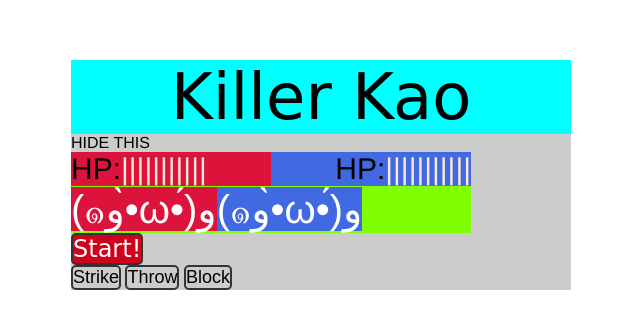
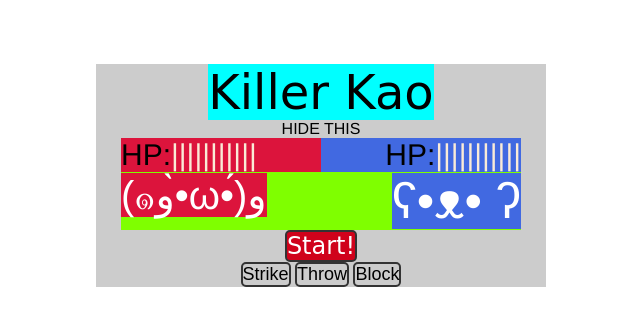
Before and after one commit to catcarbonell/killerkao, a plain HTML site: page index.html in a window 1280 px wide. Shown: the part 225-554 px from the top of the page, without its empty margins (319-959 px from the left). Drawn offline with Linux system fonts and the light colour scheme; a web font is replaced by a local one.

Commit message:
Figured out how to make the Bear and their HP bar stay to the right

```diff
--- a/css/style.css
+++ b/css/style.css
@@ -37,16 +37,23 @@ h1 {
 }
 
 /* <MAIN> */
+
 main {
     background-color: #ccc;
-    min-width: 500px;
-    max-width: 800px;
+
+    min-width: 450px;
+    max-width: 1200px;
+
+    display: flex;
+    flex-direction: column;
+    align-items: center;
+    justify-content: center;
 }
 
 /* <HEADER> */
 
 #title { /* BEFORE */
-font-size: 4em;
+font-size: 3em;
 background-color: aqua;
 text-align: center;
 }
@@ -73,29 +80,7 @@ button {
 /* - <BUTTON> #THROW </BUTTON> -*/
 /* - <BUTTON> #BLOCK </BUTTON> -*/
 
-/* <DIV> - #ARENA - </DIV> */
 
-#arena-section {
-    background-color: chartreuse;
-    width: 400px;
-    display: flex;
-    flex-flow: row nowrap;
-}
-
-/* <DIV> - .CHARACTER - </DIV> */
-.character {
-    font-size: 40px;
-}
-
-#player-body {
-    background-color: crimson;
-    color: #fff;
-}
-
-#bear-body{
-    background-color: royalblue;
-    color: #fff;
-}
 
 
 
@@ -128,3 +113,42 @@ button {
 #bear-hp {
     color: antiquewhite;
 }
+
+
+
+
+
+/* <DIV> - #ARENA - </DIV> */
+
+#arena-section {
+    background-color: chartreuse;
+    width: 400px;
+    display: flex;
+    flex-flow: row nowrap;
+}
+
+/* <DIV> - .CHARACTER - </DIV> */
+
+.character {
+    font-size: 40px;
+    width: 500px;
+}
+
+/* PLAYER-CONTAINER (๑و•̀ω•́)و */
+
+#player-body {
+    background-color: crimson;
+    color: #fff;
+
+}
+
+/* BEAR-CONTAINER ʕ•ᴥ•  ʔ */
+#bear {
+    text-align: right;
+}
+
+#bear-body {
+    background-color: royalblue;
+    color: #fff;
+    font-size: 50px;
+}
--- a/index.html
+++ b/index.html
@@ -44,7 +44,7 @@
 
             <!-- BEAR CONTAINER -->
             <div id="bear" class="character">
-                <span id="bear-body"> (๑و•̀ω•́)و <!--ʕ•ᴥ•  ʔ--></span>
+                <span id="bear-body"> ʕ•ᴥ•  ʔ</span>
             </div>
 
         </div>
--- a/js/app.js
+++ b/js/app.js
@@ -1 +1 @@
-console.log("ʕノ•ᴥ•ʔノ ︵ ┻━┻  ︵　しʕ•ᴥ•し  ʔ")
+console.log("ʕノ•ᴥ•ʔノ ︵ ┻━┻  ︵　しʕ•ᴥ•し  ʔ");
```
